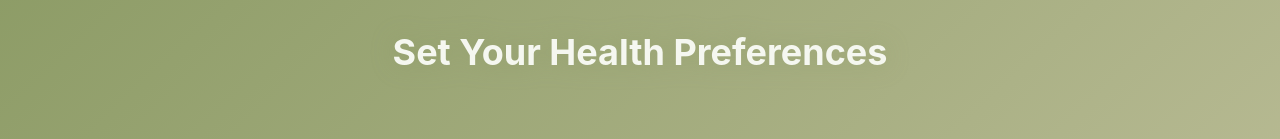
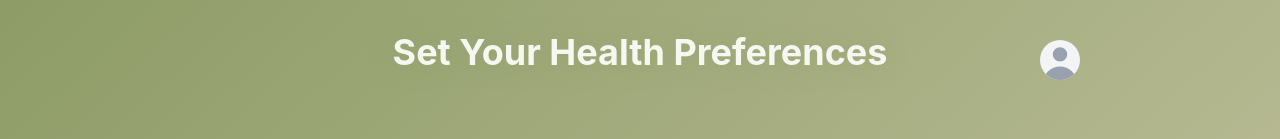
Before and after one commit to Kirknasty54/Mother-Macro, a React (Vite) app in the folder frontend/: page /preferences in a window 1280 px wide. Shown: the top 139 px of the page. Built offline with nearby package versions, Linux system fonts and the light colour scheme; no server answers.

Commit message:
added avatar thing

```diff
--- /dev/null
+++ b/frontend/src/components/Avatar.jsx
@@ -0,0 +1,10 @@
+export default function Avatar() {
+    return (
+        <div className={"relative w-10 h-10 overflow-hidden bg-gray-100 rounded-full dark:bg-gray-600"}>
+            <svg className={"absolute w-12 h-12 text-gray-400 -left-1"} fill={"currentColor"} viewBox={"0 0 20 20"} xmlns={"http://www.w3.org/2000/svg"}>
+                <path fillRule={"evenodd"} d={"M10 9a3 3 0 100-6 3 3 0 000 6zm-7 9a7 7 0 1114 0H3z"} clipRule={"evenodd"}>
+                </path>
+            </svg>
+        </div>
+    )
+}
--- a/frontend/src/components/CaloriePreferences.jsx
+++ b/frontend/src/components/CaloriePreferences.jsx
@@ -2,6 +2,7 @@ import React, { useRef, useState, useLayoutEffect, useCallback } from "react";
 import { useNavigate } from "react-router-dom";
 import { gsap } from "gsap";
 import { prefsApi } from "../api/client.js";
+import Avatar  from './Avatar.jsx';
 
 const CaloriePreferences = () => {
     const rootRef = useRef(null);
@@ -191,7 +192,8 @@ const CaloriePreferences = () => {
             </div>
 
             <div ref={rootRef} className="bg-[length:260%_260%] bg-gradient-to-br from-sage-300 via-sage-500 to-beige-300 py-8">
-                <div className="max-w-4xl mx-auto px-4">
+                <div className="relative max-w-4xl mx-auto px-4">
+                    <div className="absolute top-2 right-2"><Avatar /></div>
                     <div className="text-center mb-8 cp-header">
                         <h1 className="text-4xl font-bold text-sage-50 drop-shadow-[0_0_12px_rgba(134,151,95,0.4)] mb-2">
                             Set Your Health Preferences
--- a/frontend/src/components/Login.jsx
+++ b/frontend/src/components/Login.jsx
@@ -4,6 +4,7 @@ import { useNavigate, Link } from "react-router-dom";
 import { gsap } from "gsap";
 import { authApi } from "../api/client.js"; // ⬅️ add
 import motherMacroImage from '../assets/mother_macro_logo.png';
+import LogoutButton from "./LogoutButton.jsx";
 
 const Login = () => {
     const navigate = useNavigate();
--- /dev/null
+++ b/frontend/src/components/LogoutButton.jsx
@@ -0,0 +1,11 @@
+export default function LogoutButton({className=""}) {
+    return (
+        <div className={`flex items-center gap-2 ${className}`}>
+            <button
+                className={"bg-sage-600 hover:bg-sage-700 text-white px-4 py-2 rounded-lg transition-colors text-sm font-medium"}
+            >
+                Logout
+            </button>
+        </div>
+    );
+}
--- a/frontend/src/components/MealPlan.jsx
+++ b/frontend/src/components/MealPlan.jsx
@@ -1,6 +1,7 @@
 import React, { useEffect, useMemo, useState } from "react";
 import { useLocation, useNavigate } from "react-router-dom";
 import ChatWidget from "./ChatWidget";
+import Avatar from "./Avatar.jsx";
 
 export default function MealPlan() {
     const { state } = useLocation();
@@ -69,6 +70,7 @@ export default function MealPlan() {
                         >
                             Edit Preferences
                         </button>
+                        <Avatar />
                     </div>
                 </div>
 
```
